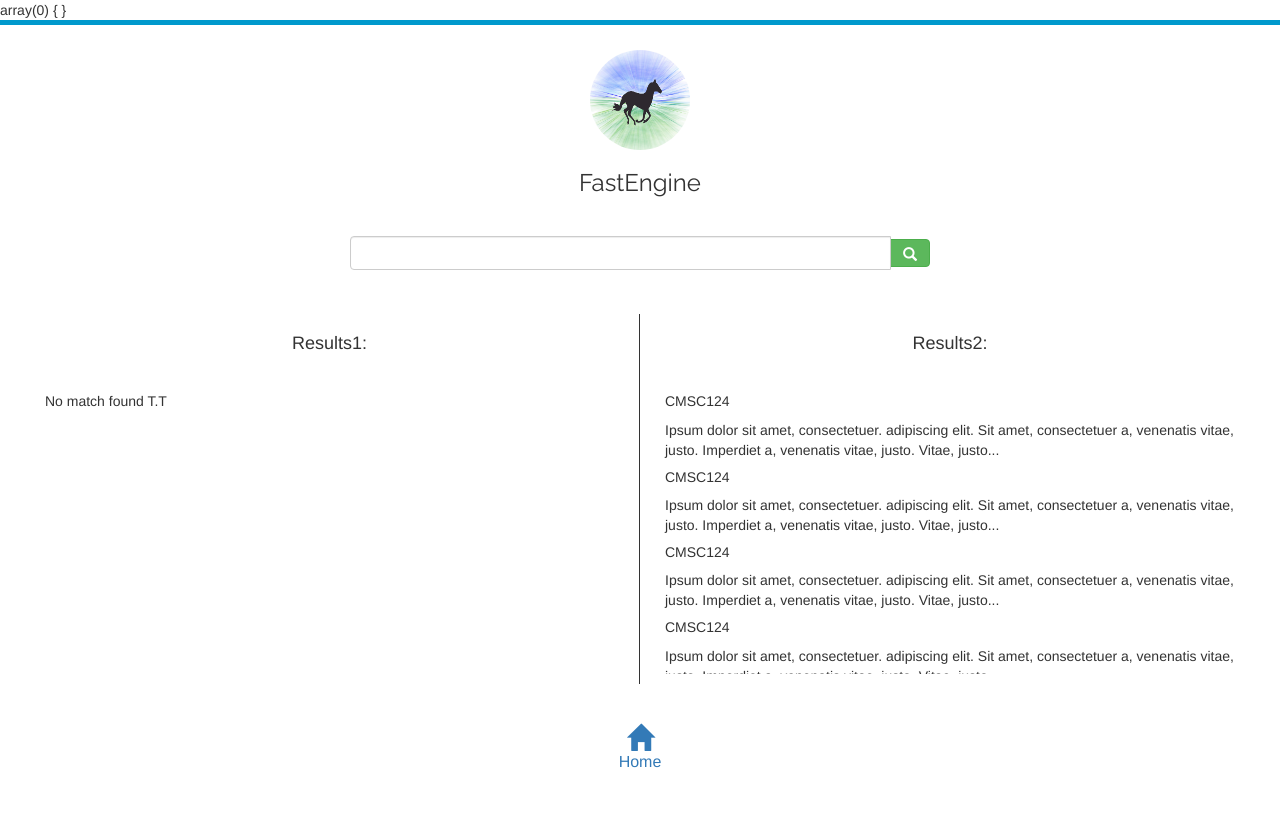
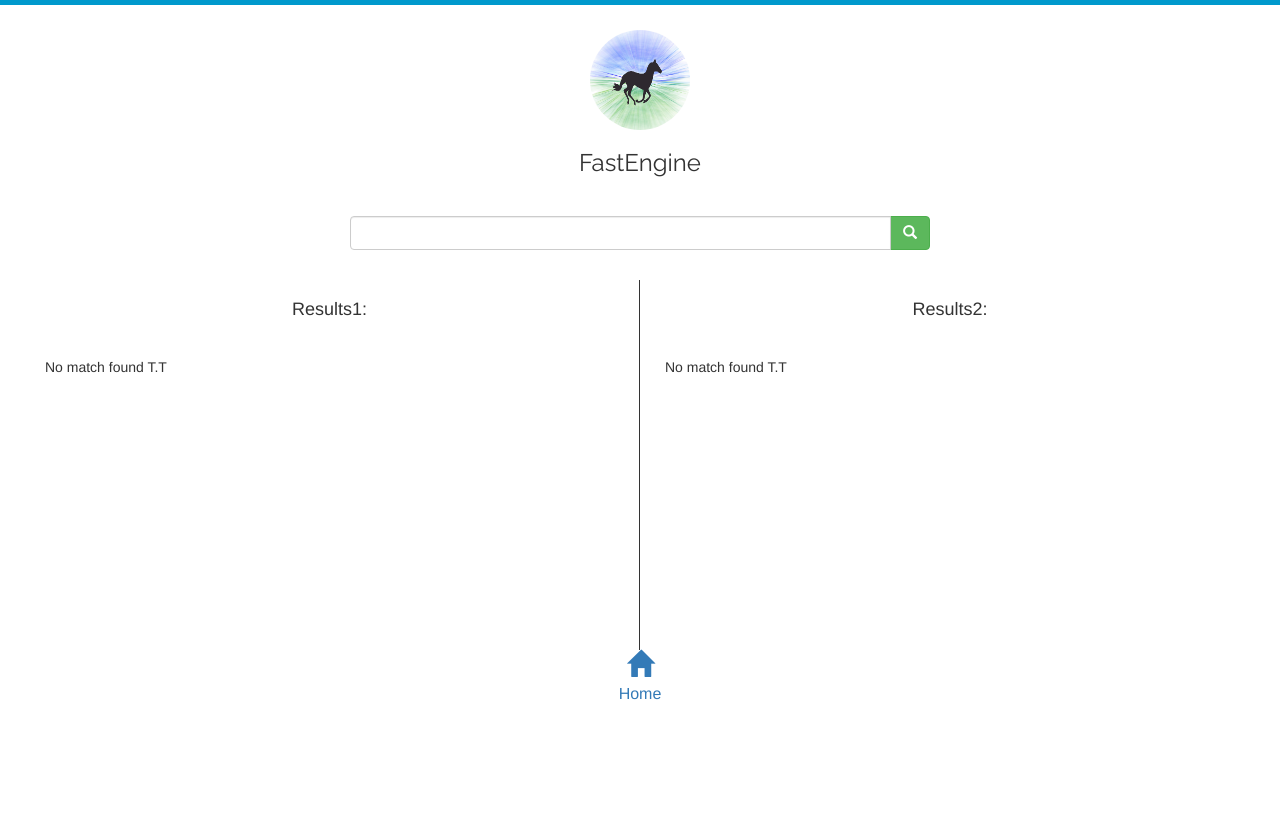
Before and after one commit to mm-ocampo/cmsc191exer3group2, a CodeIgniter app: page /index.php/search/index in a window 1280 px wide. After the commit the page ends 700 px from the top, so only its background shows below. Run offline with CodeIgniter, Linux system fonts and the light colour scheme; data comes from the database, SQL or seed files in the repository; some libraries are stand-ins or nearby versions.

Commit message:
Algo 2 sorted results

```diff
--- a/application/controllers/search.php
+++ b/application/controllers/search.php
@@ -128,7 +128,7 @@
         $arr = array();
         $size = count($exploded);
         $matched = null;
-        if($size = 1){
+        if($size == 1){
             $matched = $this->scoring_algo1();
         }
         else{
@@ -140,7 +140,6 @@
             }
             array_multisort($arr, SORT_DESC, $matched);
         }
-        echo var_dump($matched);
         return $matched;
     }
 
--- a/application/views/results.php
+++ b/application/views/results.php
@@ -72,32 +72,40 @@
 		<div class="col-md-6 scrollHide2">
 			<h4 class="resultsHeading text-center">Results2: </h4>
 			<div class="resultsPane">
-				<h5>CMSC124</h5>
-				<p>
-				    Ipsum dolor sit amet, consectetuer. adipiscing elit. Sit amet, consectetuer
-				    a, venenatis vitae, justo. Imperdiet a, venenatis vitae, justo. Vitae, justo...
-				</p>
-				<h5>CMSC124</h5>
-				<p>
-				    Ipsum dolor sit amet, consectetuer. adipiscing elit. Sit amet, consectetuer
-				    a, venenatis vitae, justo. Imperdiet a, venenatis vitae, justo. Vitae, justo...
-				</p>
-				<h5>CMSC124</h5>
-				<p>
-				    Ipsum dolor sit amet, consectetuer. adipiscing elit. Sit amet, consectetuer
-				    a, venenatis vitae, justo. Imperdiet a, venenatis vitae, justo. Vitae, justo...
-				</p>
-				<h5>CMSC124</h5>
-				<p>
-				    Ipsum dolor sit amet, consectetuer. adipiscing elit. Sit amet, consectetuer
-				    a, venenatis vitae, justo. Imperdiet a, venenatis vitae, justo. Vitae, justo...
-				</p>
-				<h5>CMSC124</h5>
-				<p>
-				    Ipsum dolor sit amet, consectetuer. adipiscing elit. Sit amet, consectetuer
-				    a, venenatis vitae, justo. Imperdiet a, venenatis vitae, justo. Vitae, justo...
-				</p>
-			</div>
+				<div class="panel-group" id="accordion" role="tablist" aria-multiselectable="true">
+				<?php
+					if(empty($results2)){
+						echo  '<h5>No match found T.T</h5>';
+					}else{
+						$i = 0;
+					    foreach($results2 as $result)
+					    {
+							echo "<div class='panel panel-success'>";
+							echo "<div class='panel-heading' role='tab' id='result2-". $i. "''>";
+							echo "<h4 class='panel-title'>";
+							echo "<a data-toggle='collapse' data-parent='#accordion' href='#result2body-".$i ."' aria-expanded='true' aria-controls='result2-" . $i ."'>" . $result->coursecode. "<span class='badge weight-badge'>". round($result->weight, 4) ."</span></a></h4></div>";
+							echo "<div id='result2body-" . $i . "' class='panel-collapse collapse in' role='tabpanel' aria-labelledby='headingOne'>";
+							echo "<div class='panel-body'>";
+							echo "<h3>" . $result->coursename . "</h3>";
+							echo $result->coursedesc;
+							echo "</div></div></div>";
+					        /*echo  '<h5>'.$result->coursecode.'</h5>'.$result->weight."<br/>".$result->score;
+					        echo  '<p>'.$result->coursename.'</p>';
+					        echo  '<p>'.$result->coursedesc.'</p>';
+					        echo  '<p>'.str_word_count($result->coursedesc).'</p>';*/
+
+					        /*if(str_word_count($result->coursedesc) <= 15){
+					        	echo  '<p>'.$result->coursedesc.'</p>';
+					        	echo  '<p>'.str_word_count($result->coursedesc).'</p>';
+					        }else{
+					        	echo  '<p>'.implode(' ', array_slice(explode(' ', $result->coursedesc), 0, 15)).'...</p>';
+					        	echo  '<p>'.str_word_count($result->coursedesc).'</p>';
+					        }*/
+					        $i++;
+					    }
+					}
+				?>
+				</div>
 		</div>
 	</div>
 
```
